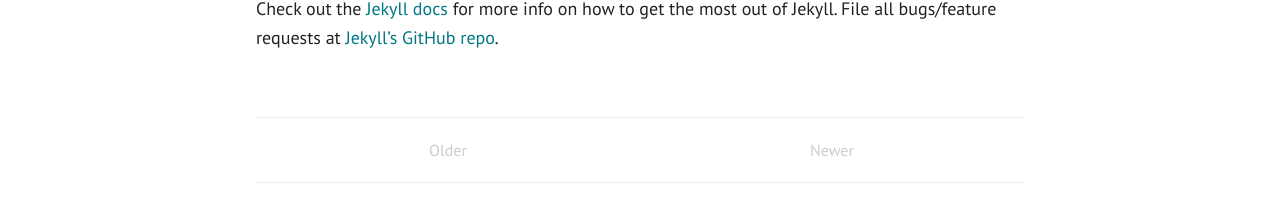
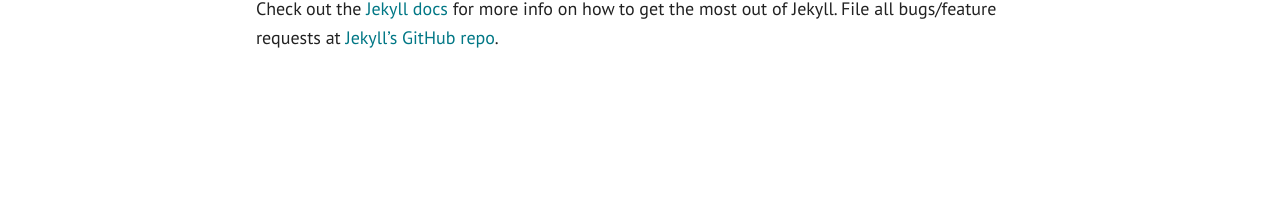
Before and after one commit to gayanvirajith/go, a Jekyll site: the page built from index.html, in a window 1280 px wide. Shown: the part 572-794 px from the top of the page. Built offline with Jekyll 4.4.1, drawn with Linux system fonts in a browser that asks for light colours; the list of posts is cut into pages by our own code.

Commit message:
Fix paginate 404 fails

```diff
--- a/index.html
+++ b/index.html
@@ -18,19 +18,18 @@
   {% endfor %}
 </div>
 
+{% if paginator.total_pages > 1 %}
 <div class="pagination">
-  {% if paginator.next_page %}
+  {% if paginator.previous_page %}
     <a class="pagination-item older" href="{{ paginator.previous_page_path | prepend: site.baseurl | replace: '//', '/' }}">Older</a>
   {% else %}
     <span class="pagination-item older">Older</span>
   {% endif %}
-  {% if paginator.previous_page %}
-    {% if paginator.page == 2 %}
-      <a class="pagination-item newer" href="{{ '' | prepend: site.baseurl | prepend: site.url | append: '/' }}">Newer</a>
-    {% else %}
+
+  {% if paginator.next_page %}
       <a class="pagination-item newer" href="{{ paginator.next_page_path | prepend: site.baseurl | replace: '//', '/' }}">Newer</a>
-    {% endif %}
   {% else %}
     <span class="pagination-item newer">Newer</span>
   {% endif %}
 </div>
+{% endif %}
```
